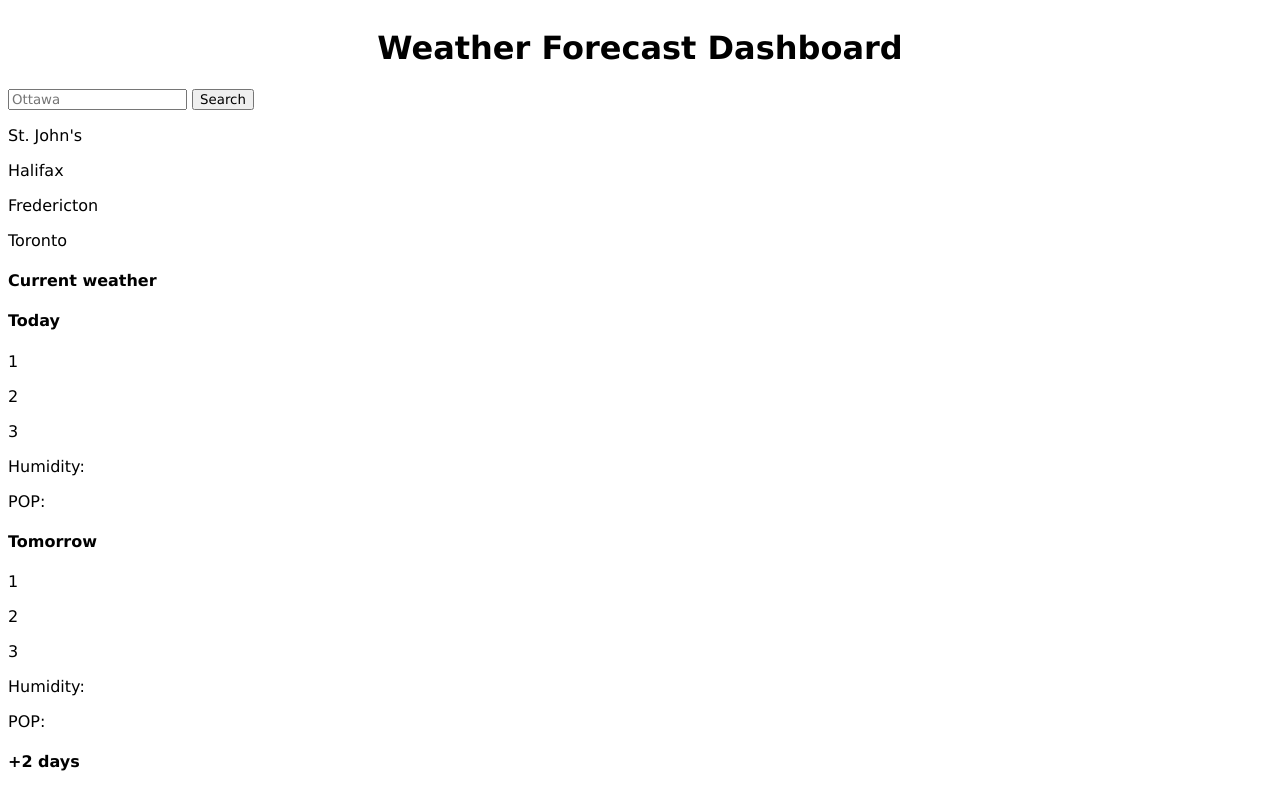
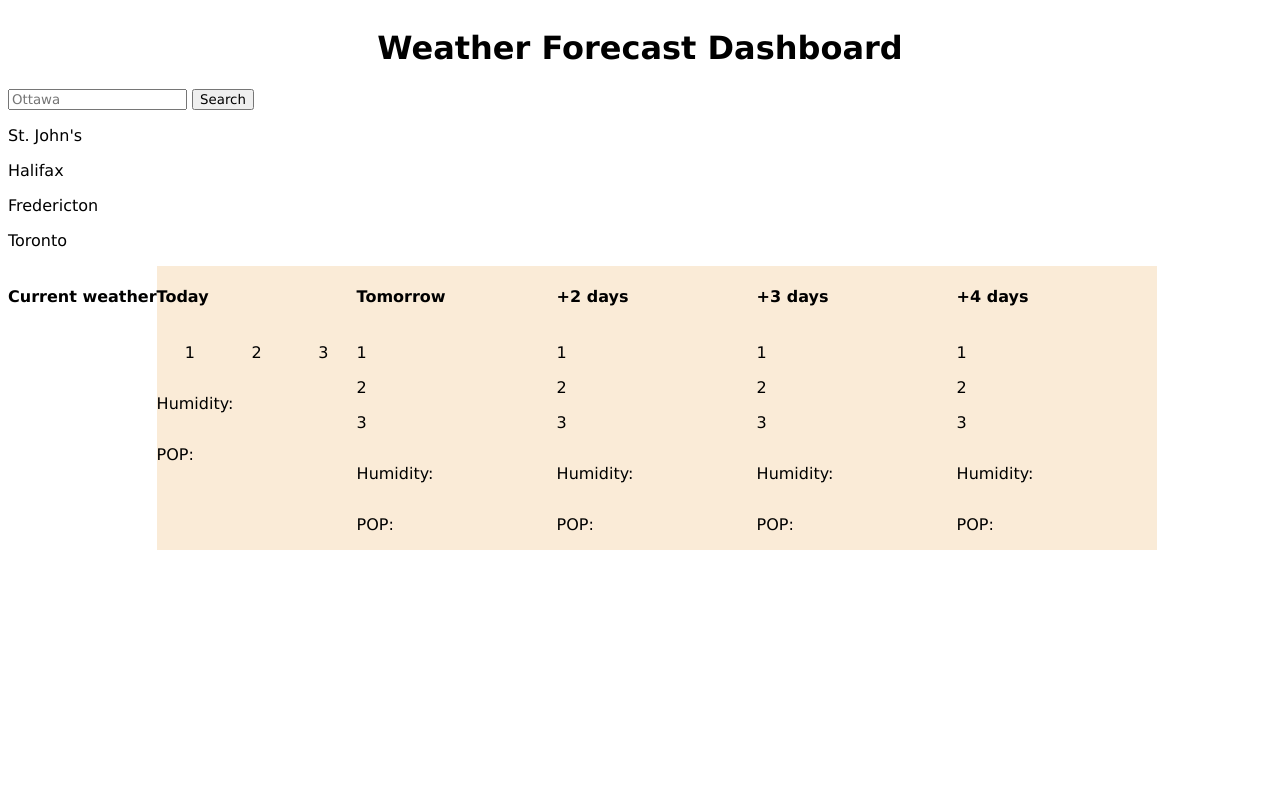
Before and after one commit to stms15/weather-forecast-dashboard, a plain HTML site: page index.html in a window 1280 px wide. Shown: the top 790 px of the page. Drawn offline with Linux system fonts and the light colour scheme.

Commit message:
added main HTML elements and some minimal styling

```diff
--- a/assets/css/style.css
+++ b/assets/css/style.css
@@ -7,3 +7,22 @@ header {
   display: flex;
   justify-content: center;
 }
+
+main {
+  display: flex;
+}
+
+.card {
+  display: flex;
+  flex-direction: column;
+  align-items: flex-start;
+  width: 200px;
+  background-color: antiquewhite;
+}
+
+.single-row {
+  display: flex;
+  flex-direction: row;
+  justify-content: space-around;
+  width: 100%;
+}
--- a/index.html
+++ b/index.html
@@ -25,13 +25,13 @@
       </div>
     </aside>
 
-    <div>
+    <main>
       <div id="current-weather">
         <h4>Current weather</h4>
       </div>
       <div class="card" id="day-1">
         <h4>Today</h4>
-        <div>
+        <div class="single-row">
           <p id="min-temp">1</p>
           <p id="temp">2</p>
           <p id="max-temp">3</p>
@@ -79,7 +79,7 @@
         <p id="humidity">Humidity:</p>
         <p id="pop">POP:</p>
       </div>
-    </div>
+    </main>
     <script src="./assets/js/script.js"></script>
   </body>
 </html>
```
